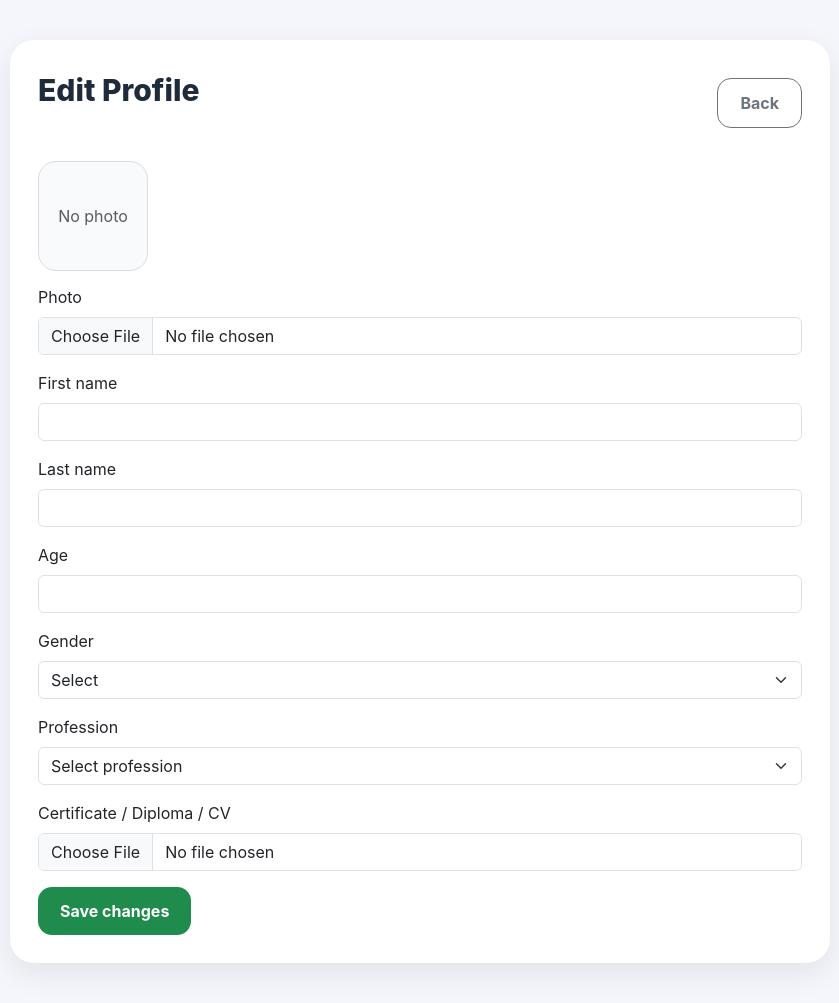
After one commit to AbdulazizGulomov/Intask, a Django app: page /profile/edit/ in a window 1280 px wide. The commit adds this page. Shown: the whole page, without its empty margins (220-1059 px from the left). Run offline with Django 5.2, Linux system fonts and the light colour scheme; the visitor is signed in with stand-in values (Sample User, id 1); data comes from the database, SQL or seed files in the repository; data that the repository does not hold is empty.

Commit message:
Fix profile Picture

```diff
--- a/apps/accounts/urls.py
+++ b/apps/accounts/urls.py
@@ -1,4 +1,5 @@
 # apps/accounts/urls.py
+
 from django.urls import path
 from apps.accounts import views
 from apps.jobs import views as job_views
@@ -10,7 +11,6 @@ from rest_framework_simplejwt.views import TokenRefreshView
 app_name = "accounts"
 
 urlpatterns = [
-
     # Role & start
     path("", views.role_select, name="role_select"),
     path("choose-role/<str:role>/", views.choose_role, name="choose_role"),
@@ -23,9 +23,11 @@ urlpatterns = [
     # Worker pages
     path("worker/", views.worker_home, name="worker_home"),
     path("worker/register/", views.worker_register, name="worker_register"),
+    path("worker/apply/<int:job_id>/", views.worker_apply, name="worker_apply"),
 
-    # ✅ FIXED APPLY ROUTE
-    path("worker/apply/<int:job_id>/", views.worker_apply, name="worker_apply"),
+    # Worker profile pages
+    path("profile/edit/", views.profile_edit, name="profile_edit"),
+    path("worker/profile/<int:user_id>/", views.worker_public_profile, name="worker_public_profile"),
 
     # Job detail
     path("worker/job/<int:job_id>/", job_views.worker_job_detail, name="worker_job_detail"),
--- a/apps/accounts/views.py
+++ b/apps/accounts/views.py
@@ -80,8 +80,6 @@ def choose_role(request, role):
     next_url = reverse("accounts:worker_home") if role == "worker" else reverse("accounts:employer_home")
 
     if request.user.is_authenticated:
-        # Only sync session for existing authenticated user.
-        # Do not forcefully damage role logic unnecessarily.
         if getattr(request.user, "role", None) != role:
             request.user.role = role
             request.user.save(update_fields=["role"])
@@ -334,9 +332,6 @@ def otp_verify_web(request):
         },
     )
 
-    # IMPORTANT:
-    # For existing users, do NOT overwrite role blindly from session.
-    # Session may be stale and can cause employer/worker access issues.
     if created:
         request.session["user_role"] = user.role
     else:
@@ -461,3 +456,109 @@ def logout_view(request):
     logout(request)
     request.session.flush()
     return redirect(reverse("accounts:role_select"))
+
+
+@login_required
+def profile_edit(request):
+    user = request.user
+    role = getattr(user, "role", "worker")
+    profile = None
+    professions = Profession.objects.all().order_by("name")
+
+    if role == "worker":
+        profile, _ = WorkerProfile.objects.get_or_create(user=user)
+
+    if request.method == "POST":
+        if role == "worker":
+            first_name = (request.POST.get("first_name") or "").strip()
+            last_name = (request.POST.get("last_name") or "").strip()
+            age_raw = (request.POST.get("age") or "").strip()
+            gender = (request.POST.get("gender") or "").strip()
+            profession_id = (request.POST.get("profession") or "").strip()
+
+            if not first_name or not last_name or not age_raw or not gender:
+                return render(
+                    request,
+                    "profile_edit.html",
+                    {
+                        "error": "All fields are required",
+                        "profile": profile,
+                        "role": role,
+                        "professions": professions,
+                    },
+                )
+
+            try:
+                age = int(age_raw)
+            except ValueError:
+                return render(
+                    request,
+                    "profile_edit.html",
+                    {
+                        "error": "Age must be a number",
+                        "profile": profile,
+                        "role": role,
+                        "professions": professions,
+                    },
+                )
+
+            profile.first_name = first_name
+            profile.last_name = last_name
+            profile.age = age
+            profile.gender = gender
+
+            if profession_id:
+                profession = Profession.objects.filter(id=profession_id).first()
+                profile.profession = profession
+            else:
+                profile.profession = None
+
+            photo = request.FILES.get("photo")
+            if photo:
+                profile.photo = photo
+
+            certificate = request.FILES.get("certificate")
+            if certificate:
+                profile.certificate = certificate
+
+            profile.is_completed = True
+            profile.save()
+
+        else:
+            full_name = (request.POST.get("full_name") or "").strip()
+            if full_name:
+                user.first_name = full_name
+                user.save(update_fields=["first_name"])
+
+        messages.success(request, "Profile updated successfully.")
+        return redirect("accounts:profile_edit")
+
+    return render(
+        request,
+        "profile_edit.html",
+        {
+            "profile": profile,
+            "role": role,
+            "professions": professions,
+        },
+    )
+
+@login_required
+@require_role("employer")
+def worker_public_profile(request, user_id: int):
+    worker_user = User.objects.filter(id=user_id).first()
+    if not worker_user:
+        return HttpResponseBadRequest("Worker not found")
+
+    profile = WorkerProfile.objects.filter(user=worker_user).first()
+    if not profile:
+        return HttpResponseBadRequest("Worker profile not found")
+
+    return render(
+        request,
+        "worker_public_profile.html",
+        {
+            "worker_user": worker_user,
+            "profile": profile,
+        },
+    )
--- /dev/null
+++ b/templates/profile_edit.html
@@ -0,0 +1,154 @@
+{% load static i18n %}
+<!doctype html>
+<html lang="{{ LANGUAGE_CODE|default:'en' }}">
+<head>
+  <meta charset="utf-8">
+  <meta name="viewport" content="width=device-width, initial-scale=1">
+  <title>Edit Profile</title>
+  <link href="https://cdn.jsdelivr.net/npm/bootstrap@5.3.3/dist/css/bootstrap.min.css" rel="stylesheet">
+  <style>
+    body{
+      background:#f4f6fb;
+      font-family:Inter, Arial, sans-serif;
+    }
+    .profile-wrap{
+      max-width:820px;
+      margin:40px auto;
+      background:#fff;
+      border-radius:24px;
+      padding:28px;
+      box-shadow:0 10px 30px rgba(0,0,0,.08);
+    }
+    .title{
+      font-size:30px;
+      font-weight:800;
+      margin-bottom:24px;
+      color:#1f2a3a;
+    }
+    .btn-save{
+      background:#1f8b4c;
+      border:none;
+      border-radius:14px;
+      padding:12px 22px;
+      font-weight:700;
+    }
+    .btn-back{
+      border-radius:14px;
+      padding:12px 22px;
+      font-weight:700;
+    }
+    .avatar-preview{
+      width:110px;
+      height:110px;
+      object-fit:cover;
+      border-radius:18px;
+      border:1px solid #ddd;
+      margin-bottom:14px;
+      display:block;
+      background:#f8fafc;
+    }
+    .doc-link{
+      display:inline-block;
+      margin-top:8px;
+      font-weight:600;
+      text-decoration:none;
+    }
+  </style>
+</head>
+<body>
+  <div class="container">
+    <div class="profile-wrap">
+      <div class="d-flex justify-content-between align-items-center mb-4">
+        <div class="title">Edit Profile</div>
+        <a href="{% if role == 'employer' %}{% url 'accounts:employer_home' %}{% else %}{% url 'accounts:worker_home' %}{% endif %}"
+           class="btn btn-outline-secondary btn-back">
+          Back
+        </a>
+      </div>
+
+      {% if messages %}
+        {% for message in messages %}
+          <div class="alert alert-{{ message.tags|default:'info' }}">{{ message }}</div>
+        {% endfor %}
+      {% endif %}
+
+      {% if error %}
+        <div class="alert alert-danger">{{ error }}</div>
+      {% endif %}
+
+      <form method="post" enctype="multipart/form-data">
+        {% csrf_token %}
+
+        {% if role == "worker" %}
+          {% if profile and profile.photo %}
+            <img src="{{ profile.photo.url }}" alt="Profile photo" class="avatar-preview">
+          {% else %}
+            <div class="avatar-preview d-flex align-items-center justify-content-center text-muted">
+              No photo
+            </div>
+          {% endif %}
+
+          <div class="mb-3">
+            <label class="form-label">Photo</label>
+            <input type="file" name="photo" class="form-control" accept="image/*">
+          </div>
+
+          <div class="mb-3">
+            <label class="form-label">First name</label>
+            <input type="text" name="first_name" class="form-control" value="{{ profile.first_name|default:'' }}">
+          </div>
+
+          <div class="mb-3">
+            <label class="form-label">Last name</label>
+            <input type="text" name="last_name" class="form-control" value="{{ profile.last_name|default:'' }}">
+          </div>
+
+          <div class="mb-3">
+            <label class="form-label">Age</label>
+            <input type="number" name="age" class="form-control" value="{{ profile.age|default:'' }}">
+          </div>
+
+          <div class="mb-3">
+            <label class="form-label">Gender</label>
+            <select name="gender" class="form-select">
+              <option value="">Select</option>
+              <option value="male" {% if profile.gender == "male" %}selected{% endif %}>Male</option>
+              <option value="female" {% if profile.gender == "female" %}selected{% endif %}>Female</option>
+            </select>
+          </div>
+
+          <div class="mb-3">
+            <label class="form-label">Profession</label>
+            <select name="profession" class="form-select">
+              <option value="">Select profession</option>
+              {% for p in professions %}
+                <option value="{{ p.id }}" {% if profile.profession and profile.profession.id == p.id %}selected{% endif %}>
+                  {{ p.name }}
+                </option>
+              {% endfor %}
+            </select>
+          </div>
+
+          <div class="mb-3">
+            <label class="form-label">Certificate / Diploma / CV</label>
+            <input type="file" name="certificate" class="form-control" accept=".pdf,image/*,.doc,.docx">
+            {% if profile and profile.certificate %}
+              <a href="{{ profile.certificate.url }}" target="_blank" class="doc-link">
+                View uploaded document
+              </a>
+            {% endif %}
+          </div>
+
+        {% else %}
+          <div class="mb-4">
+            <label class="form-label">Display name</label>
+            <input type="text" name="full_name" class="form-control" value="{{ request.user.first_name|default:'' }}">
+          </div>
+        {% endif %}
+
+        <button type="submit" class="btn btn-save text-white">Save changes</button>
+      </form>
+    </div>
+  </div>
+</body>
+</html>
--- a/templates/worker_job_detail.html
+++ b/templates/worker_job_detail.html
@@ -381,11 +381,14 @@
             {% for app in applicants %}
               <div class="applicant-card">
 <div class="applicant-name">
+  <a href="{% url 'accounts:worker_public_profile' app.worker.id %}"
+     class="text-decoration-none text-dark fw-bold">
     {% if app.worker.worker_profile.first_name or app.worker.worker_profile.last_name %}
       {{ app.worker.worker_profile.first_name }} {{ app.worker.worker_profile.last_name }}
     {% else %}
       {% trans "Ishchi" %} #{{ app.worker.id }}
     {% endif %}
+  </a>
 </div>
 
                 <div class="applicant-meta">
```
Also changed, not shown: apps/accounts/models.py (+32 -14 lines), templates/worker_home.html (+14 -0 lines), templates/worker_public_profile.html (added, +254 -0 lines), apps/accounts/migrations/0007_workerprofile_certificate_workerprofile_profession.py (added). Lines whose indentation alone changed are shown as unchanged.
